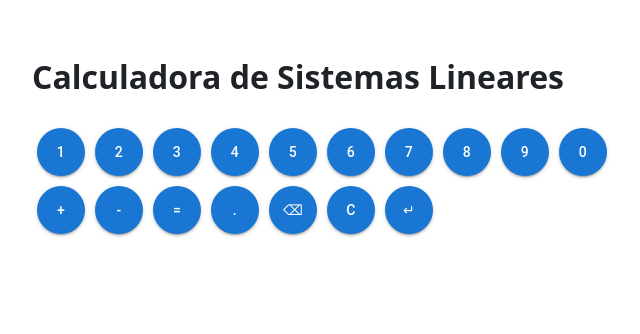
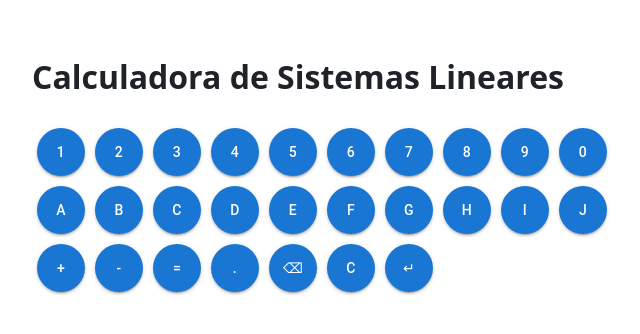
Before and after one commit to ftfariasdev/LinSolve, a React (Vite) app in the folder frontend/: page / in a window 1280 px wide. Shown: the top 334 px of the page, without its empty margins (248-888 px from the left). Built offline with nearby package versions, Linux system fonts and the light colour scheme; no server answers.

Commit message:
fix: merge issue resolution attempt

```diff
--- a/frontend/src/pages/CalculatorPage.tsx
+++ b/frontend/src/pages/CalculatorPage.tsx
@@ -1,6 +1,7 @@
 import { useEffect, useState } from 'react'
 import { apiFetch } from '../api/client.ts'
 import { NumericKeyboard } from '../components/NumericKeyboard.jsx'
+import { AlphabeticKeyboard } from '../components/AlphabeticKeyboard.tsx'
 import { SymbolKeyboard } from '../components/SymbolKeyboard.tsx'
 
 type HealthResponse = {
@@ -14,6 +15,7 @@ function CalculatorPage() {
       <h1>Calculadora de Sistemas Lineares</h1>
 
       <NumericKeyboard />
+      <AlphabeticKeyboard />
       <SymbolKeyboard />
     </main>
   )
```
